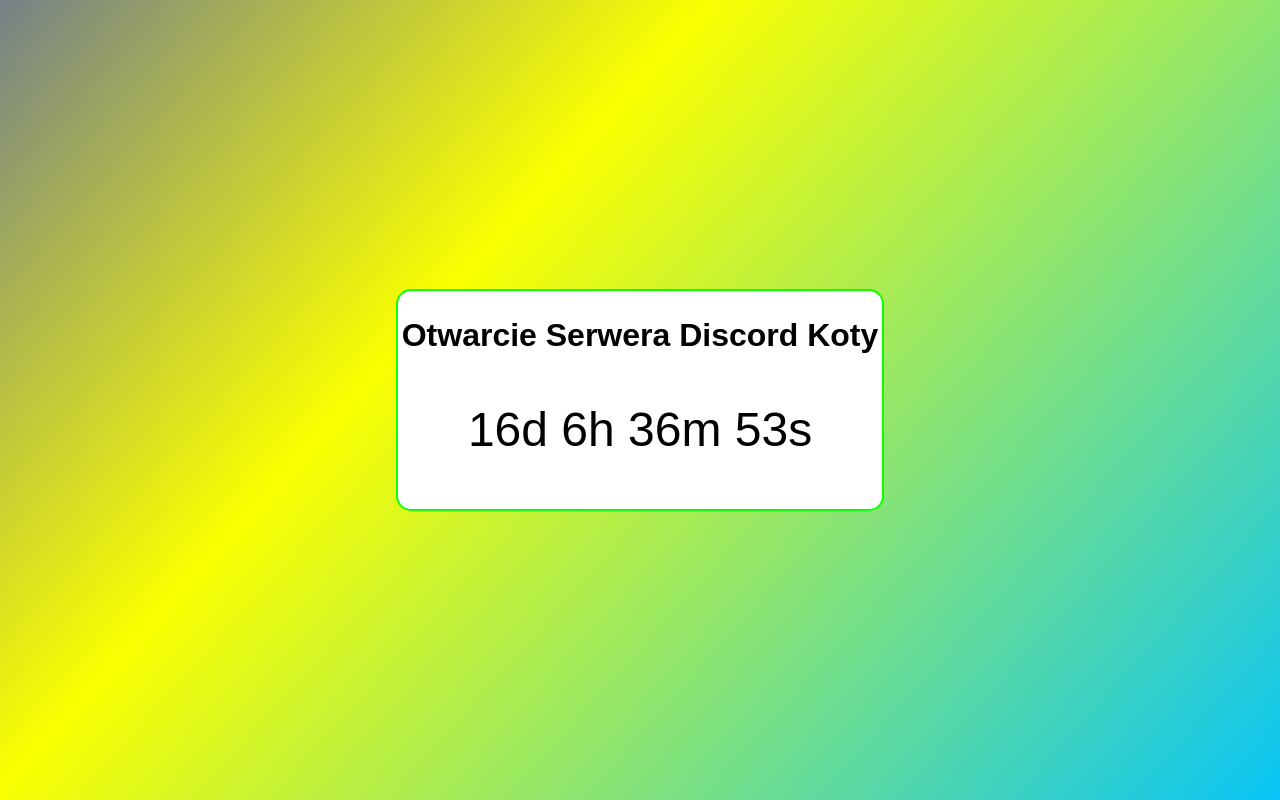
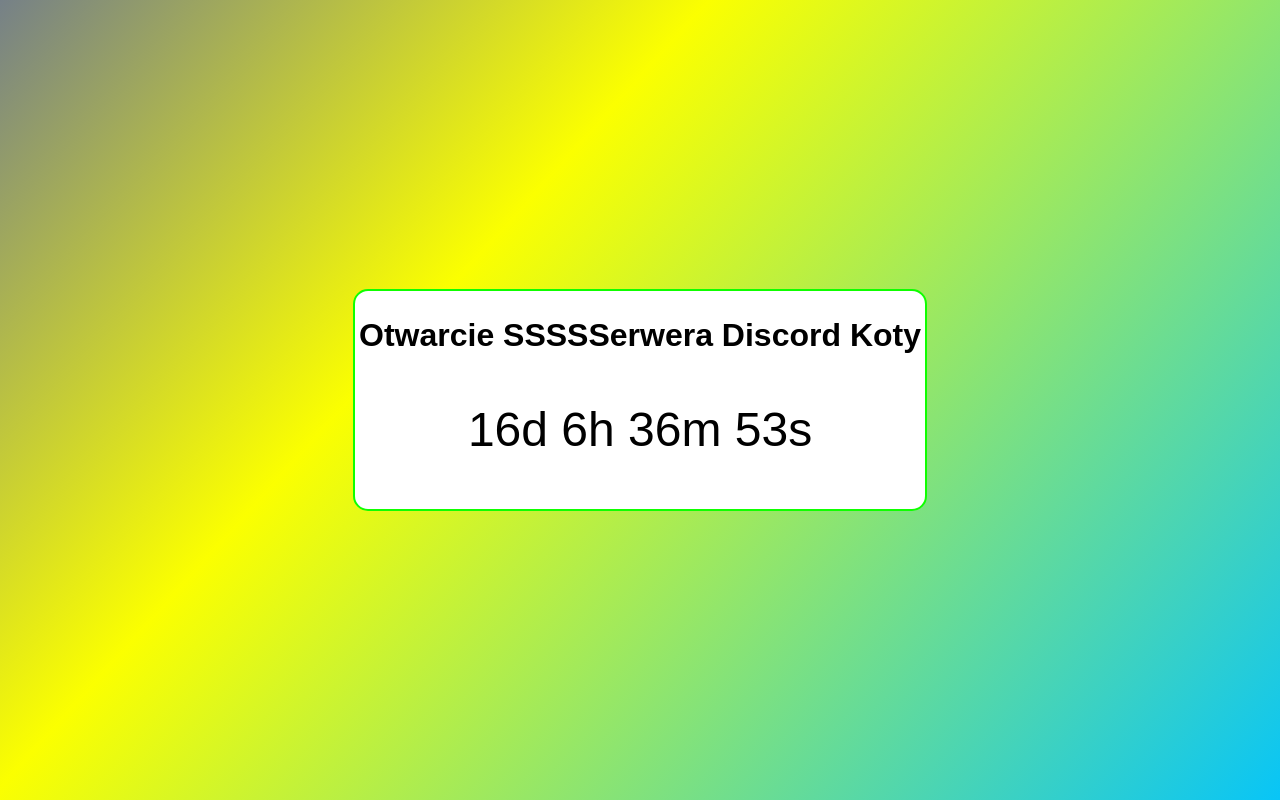
Before and after one commit to cat-server-pl/cat, a plain HTML site: page index.html in a window 1280 px wide. Drawn offline with Linux system fonts and the light colour scheme.

Commit message:
index.html

```diff
--- a/index.html
+++ b/index.html
@@ -7,7 +7,7 @@
 </head>
 <body>
     <div class="countdown-wrapper">
-        <h1 class="het">Otwarcie Serwera Discord Koty</h1>
+        <h1 class="het">Otwarcie SSSSSerwera Discord Koty</h1>
         <p id="timer"></p>
         <a id="link" style="display: none;" href="https://discord.gg/twój_link">Dołącz do naszego serwera!</a> <!-- Dodaj tutaj swój link do serwera Discord -->
     </div>
```
